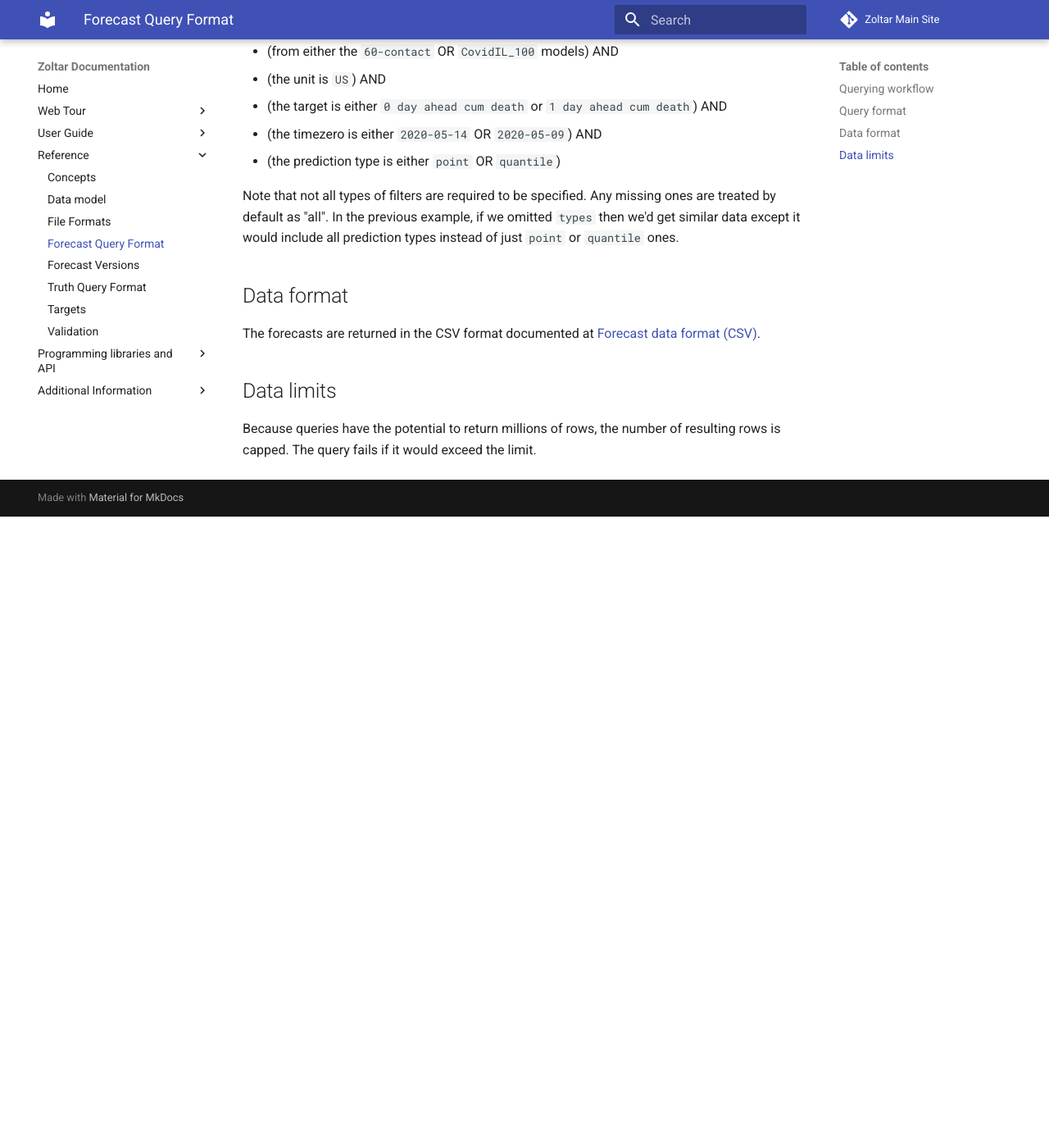
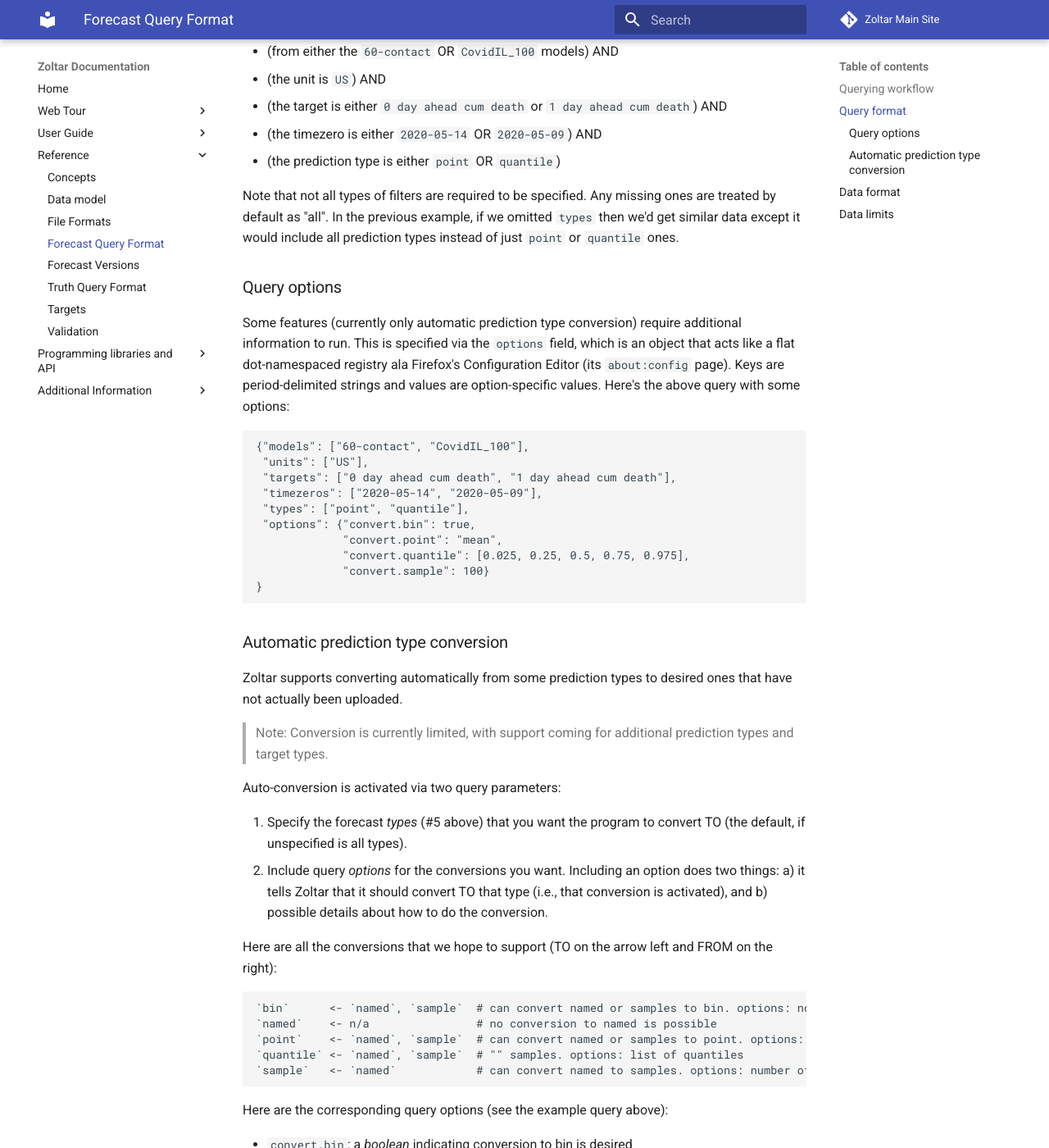
Before and after one commit to reichlab/docs.zoltardata, an MkDocs documentation site: the page built from docs/ForecastQueryFormat.md, in a window 1280 px wide and 1400 px high, scrolled down 1954 px. Shown: the whole window at 82% size. Built offline with MkDocs 1.6.1 and Material for MkDocs 9.7.7, drawn with Linux system fonts in a browser that asks for light colours; before the commit the page ends 2584 px from its top, so only the background shows below that; some of the changed text lies outside the part shown.

Commit message:
[Add a service to convert between different forecast formats #322]

````diff
--- a/docs/ForecastQueryFormat.md
+++ b/docs/ForecastQueryFormat.md
@@ -16,7 +16,7 @@ Like [uploading a forecast](Forecasts.md#upload-a-forecast), querying a project'
 
 Zoltar supports a simple filtering feature that allows users to limit what data is downloaded.
 
-To filter a project's forecast data, we support the following six types of filters. They are passed behind the scenes to the server as JSON.
+To filter a project's forecast data, we support the following six types of filters. They are passed behind the scenes to the server as a JSON object with keys and values.
 
 Logically, the filters are treated as a list of "ANDs of ORs": Each of the five filter types are lists that are considered individually as ORs. For example, a list of models means get data from *any* of them. The filters are combined by ANDs, meaning only data that matches *all* filters. (See the below example.) The types of filters are:
 
@@ -74,6 +74,69 @@ This results in data that is:
 Note that not all types of filters are required to be specified. Any missing ones are treated by default as "all". In the previous example, if we omitted `types` then we'd get similar data except it would include all prediction types instead of just `point` or `quantile` ones.
 
 
+### Query options
+
+Some features (currently only automatic prediction type conversion) require additional information to run. This is specified via the `options` field, which is an object that acts like a flat dot-namespaced registry ala Firefox's Configuration Editor (its `about:config` page). Keys are period-delimited strings and values are option-specific values. Here's the above query with some options:
+
+```json
+{"models": ["60-contact", "CovidIL_100"],
+ "units": ["US"],
+ "targets": ["0 day ahead cum death", "1 day ahead cum death"],
+ "timezeros": ["2020-05-14", "2020-05-09"],
+ "types": ["point", "quantile"],
+ "options": {"convert.bin": true,
+             "convert.point": "mean",
+             "convert.quantile": [0.025, 0.25, 0.5, 0.75, 0.975],
+             "convert.sample": 100}
+}
+```
+
+
+### Automatic prediction type conversion
+
+Zoltar supports converting automatically from some prediction types to desired ones that have not actually been uploaded.
+
+> Note: Conversion is currently limited, with support coming for additional prediction types and target types.
+
+Auto-conversion is activated via two query parameters:
+
+1. Specify the forecast *types* (#5 above) that you want the program to convert TO (the default, if unspecified is all types).
+2. Include query *options* for the conversions you want. Including an option does two things: a) it tells Zoltar that it should convert TO that type (i.e., that conversion is activated), and b) possible details about how to do the conversion.
+
+
+Here are all the conversions that we hope to support (TO on the arrow left and FROM on the right):
+
+```
+`bin`      <- `named`, `sample`  # can convert named or samples to bin. options: none
+`named`    <- n/a                # no conversion to named is possible
+`point`    <- `named`, `sample`  # can convert named or samples to point. options: 'mean' or 'median'
+`quantile` <- `named`, `sample`  # "" samples. options: list of quantiles
+`sample`   <- `named`            # can convert named to samples. options: number of samples
+```
+
+Here are the corresponding query options (see the example query above):
+
+- `convert.bin`: a *boolean* indicating conversion to bin is desired
+- `convert.point`: a *string* indicating conversion to points is desired: either 'mean' or 'median'
+- `convert.quantile`: a *list* indicating conversion to quantiles is desired: a list of unique numbers in [0, 1]
+- `convert.sample`: an *integer* indicating conversion to samples is desired: an int >0
+
+
+Converting takes into account each prediction element's target's [type](Targets.md#target-types):
+
+- *continuous*: OK (mean, median)
+- *discrete*: OK (mean, median)
+- *nominal*: TBD (mode: which value, TRUE or FALSE, is more present in the samples)
+- *binary*: TBD (mode: which value, TRUE or FALSE, is more present in the samples
+- *date*: TBD (don’t support for now)
+
+
+Currently, only these combinations are implemented:
+
+- target types: continuous, discrete
+- conversions: `point` <- `sample`
+
+
 ## Data format
 
 The forecasts are returned in the CSV format documented at [Forecast data format (CSV)](FileFormats.md#forecast-data-format-csv).
````
